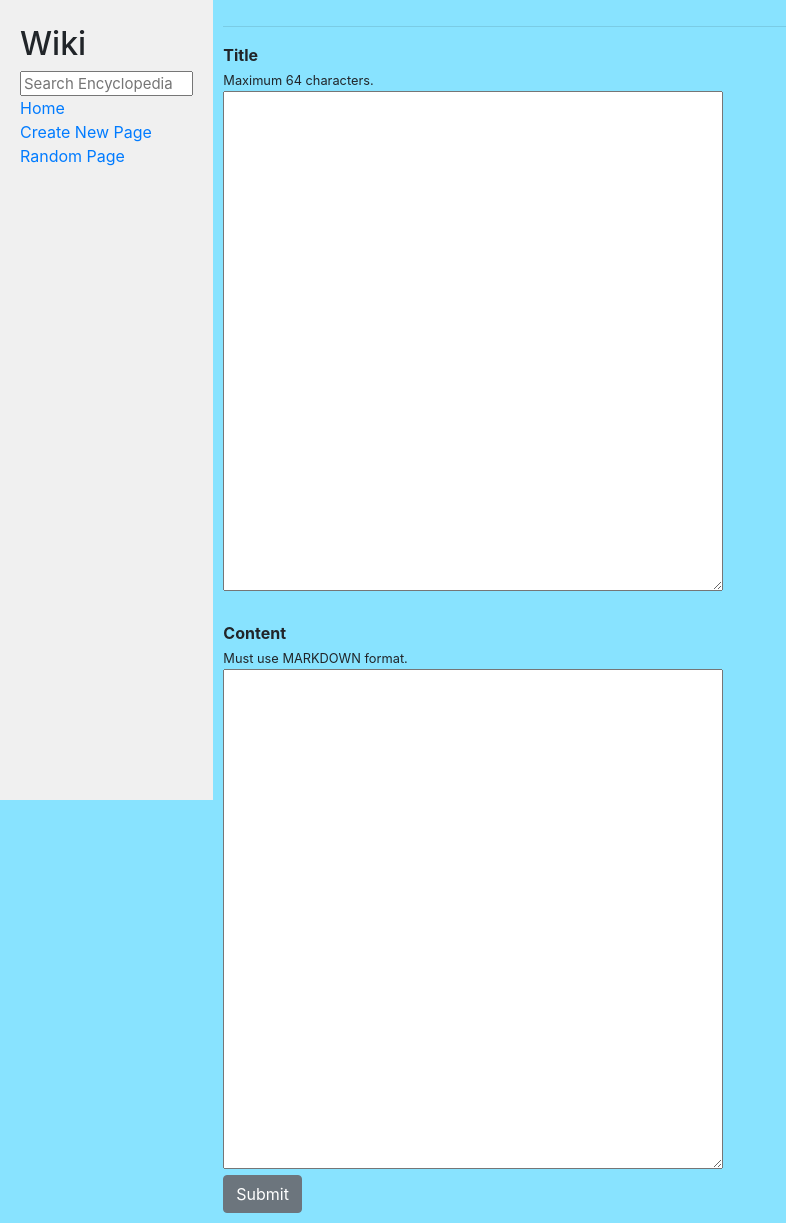
After one commit to DexterTMyles/Wiki, a Django app: page /new_page in a window 1280 px wide. The commit adds this page. Shown: the whole page, without its empty margins (0-786 px from the left). Run offline with Django 3.2, Linux system fonts and the light colour scheme; some libraries are stand-ins or nearby versions.

Commit message:
Put finish touches on Project, ALL DONE

```diff
--- a/encyclopedia/templates/encyclopedia/entry.html
+++ b/encyclopedia/templates/encyclopedia/entry.html
@@ -7,7 +7,9 @@
 
  {%endblock%}
 
-
+{% block nav %}
+<a href="{% url 'edit_entry' title %}">Edit Page</a>
+{% endblock %}
 
 
 {%block body%}
--- a/encyclopedia/templates/encyclopedia/layout.html
+++ b/encyclopedia/templates/encyclopedia/layout.html
@@ -3,26 +3,30 @@
 <!DOCTYPE html>
 
 <html lang="en">
+
 <head>
     <title>{% block title %}{% endblock %}</title>
-        <link rel="stylesheet" href="https://stackpath.bootstrapcdn.com/bootstrap/4.4.1/css/bootstrap.min.css" integrity="sha384-Vkoo8x4CGsO3+Hhxv8T/Q5PaXtkKtu6ug5TOeNV6gBiFeWPGFN9MuhOf23Q9Ifjh" crossorigin="anonymous">
+    <link rel="stylesheet" href="https://stackpath.bootstrapcdn.com/bootstrap/4.4.1/css/bootstrap.min.css"
+        integrity="sha384-Vkoo8x4CGsO3+Hhxv8T/Q5PaXtkKtu6ug5TOeNV6gBiFeWPGFN9MuhOf23Q9Ifjh" crossorigin="anonymous">
     <link href="{% static 'encyclopedia/styles.css' %}" rel="stylesheet">
 </head>
+
 <body>
+    <div class="container-fluid">
         <div class="row">
             <div class="sidebar col-lg-2 col-md-3">
                 <h2>Wiki</h2>
-                <form>
+                <form action="{% url 'search' %}" method="get">
                     <input class="search" type="text" name="q" placeholder="Search Encyclopedia">
                 </form>
                 <div>
                     <a href="{% url 'index' %}">Home</a>
                 </div>
                 <div>
-                    Create New Page
+                    <a href="{% url 'new_page' %}">Create New Page</a>
                 </div>
                 <div>
-                    Random Page
+                    <a href="{% url 'random_entry' %}">Random Page</a>
                 </div>
                 {% block nav %}
                 {% endblock %}
@@ -32,6 +36,8 @@
                 {% endblock %}
             </div>
         </div>
+    </div>
 
 </body>
+
 </html>
--- /dev/null
+++ b/encyclopedia/templates/encyclopedia/new_page.html
@@ -0,0 +1,31 @@
+{%extends "encyclopedia/layout.html"%}
+
+{%block title%}
+Create New Page
+{%endblock%}
+
+
+{%block body%}
+{% if message %}
+<div class="alert alert-warning" role="alert">{{ message }}</div>
+<h1>New Encyclopedia Entry</h1>
+{% endif %}
+    <hr>
+    <form action="{% url 'new_page' %}" method="post">
+        {% csrf_token %}
+        <span style="font-size: 1em; font-weight: bolder;">Title</span>
+        <br>
+        <small>Maximum 64 characters.</small>
+        <br>
+        <textarea name="title" rows="1" cols="64" maxlength="64" required style="height: 500px; width: 500px; ">{% if title %}{{ title }}{% endif %}</textarea>
+        <br><br>
+        <span style="font-size: 1em; font-weight: bolder;">Content</span>
+        <br>
+        <small>Must use MARKDOWN format.</small>
+        <br>
+        <textarea name="content" style="height: 500px; width: 500px;"
+            required>{% if content %}{{ content }}{% endif %}</textarea>
+        <br>
+        <button type="submit" class="btn btn-secondary">Submit</button>
+    </form>
+{%endblock%}
--- a/encyclopedia/urls.py
+++ b/encyclopedia/urls.py
@@ -4,7 +4,9 @@ from . import views
 
 urlpatterns = [
     path("", views.index, name="index"),
-
-    path("wiki/<str:title>", views.entry, name="entry")
-
+    path("wiki/<str:title>", views.entry, name="entry"),
+    path("search", views.search, name="search"),
+    path("new_page", views.new_page, name="new_page"),
+    path("edit_entry/<str:title>", views.edit_entry, name="edit_entry"),
+    path("random_entry", views.random_entry, name="random_entry")
 ]
--- a/encyclopedia/views.py
+++ b/encyclopedia/views.py
@@ -1,8 +1,9 @@
 from django.shortcuts import render
+
 from markdown2 import markdown
+from random import choice
+
 from . import util
-
-from django.http import HttpResponse
 
 # Home Page
 def index(request):
@@ -24,3 +25,70 @@ def entry(request, title):
         "title": title.capitalize(),
         "content": markdown(page_content)
     })
+
+
+# SEARCH FOR ENTRY
+def search(request):
+    search_request = request.GET.get("q")
+    content = util.get_entry(search_request)
+    if not content:
+        result = []
+        for title in util.list_entries():
+            if search_request.casefold() in title.casefold():
+                result.append(title)
+        return render(request, "encyclopedia/search.html", {
+            "result": result,
+            "mess": f" {search_request.capitalize()}:  Not listed in this Wiki Page "
+        })
+    return render(request, "encyclopedia/entry.html", {
+        "title": search_request,
+        "content": markdown(content)
+    })
+
+
+# CREATE NEW PAGE
+def new_page(request):
+    if request.method == "POST":
+        title = request.POST.get("title")
+        content = request.POST.get("content")
+        for entry in util.list_entries():
+            if title.casefold() == entry.casefold():
+                return render(request, "encyclopedia/new_page.html", {
+                    "message": "Page with same title already exists!",
+                    "title": title,
+                    "content": content
+                })
+        util.save_entry(title, content)
+        return render(request, "encyclopedia/index.html", {
+            "entries": util.list_entries(),
+            "message": "New encyclopedia page added with success!"
+        })
+    return render(request, "encyclopedia/new_page.html")
+
+
+
+# Edit page
+def edit_entry(request, title):
+    if request.method == "POST":
+        title = request.POST.get("title")
+        content = request.POST.get("content")
+        util.save_entry(title, content)
+        return render(request, "encyclopedia/entry.html", {
+            "title": title,
+            "content": markdown(content),
+            "message": f"{title} has been successfully updated!"
+        })
+    content = util.get_entry(title)
+    return render(request, "encyclopedia/edit_entry.html", {
+        "title": title,
+        "content": content
+    })
+
+#random Entry
+def random_entry(request):
+    title = choice(util.list_entries())
+    content = util.get_entry(title)
+    return render(request, "encyclopedia/entry.html", {
+        "title": title,
+        "content": markdown(content)
+    })
```
Also changed, not shown: encyclopedia/templates/encyclopedia/edit_entry.html (added, +25 -0 lines), encyclopedia/templates/encyclopedia/search.html (added, +18 -0 lines), entries/Javascript.md (added, +3 -0 lines), db.sqlite3. Lines whose indentation alone changed are shown as unchanged.
